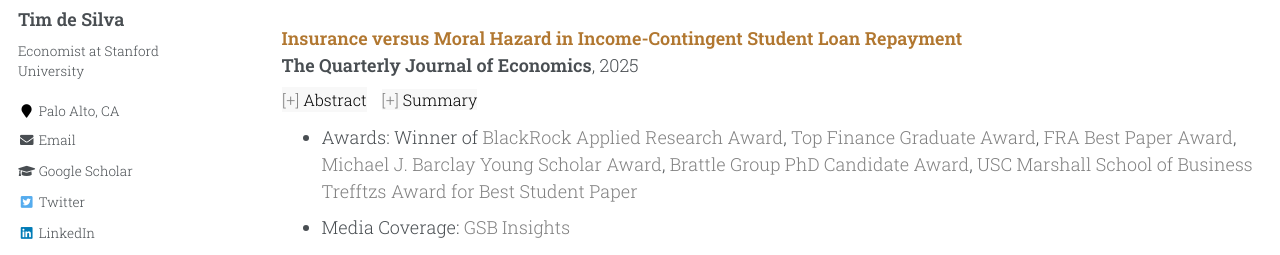
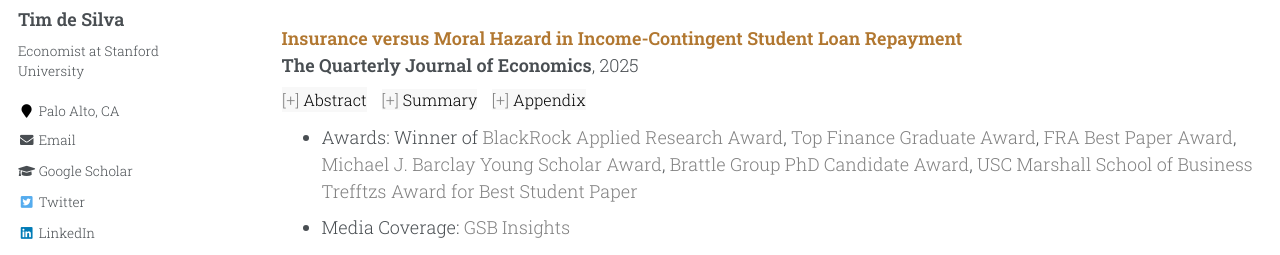
Before and after one commit to timhdesilva/timhdesilva.github.io, a Jekyll site: the page built from _pages/research.html, in a window 1280 px wide and 900 px high, scrolled down 878 px. Shown: the part 171-426 px from the top of the window. Built offline with Jekyll 4.4.1, drawn with Linux system fonts in a browser that asks for light colours.

Commit message:
uploaded JMP appendix

```diff
--- a/_pages/research.html
+++ b/_pages/research.html
@@ -135,6 +135,7 @@ We study the role of risk preferences and frictions in portfolio choice using va
   <br>
     <button class="abstract-button" data-target="jmp" style="margin-top:8px; margin-right:10px;">Abstract</button>
     <a style="text-decoration:none; background-color:#f8f8f8; font-size: 16px; font-family: Roboto Slab, serif; margin-right: 10px;" href="https://x.com/timdesilva/status/1728472810203279590?s=20"><span style="color: gray;">[+]</span> <span style="color:black;">Summary</span></a>
+    <a style="text-decoration:none; background-color:#f8f8f8; font-size: 16px; font-family: Roboto Slab, serif;" href="http://timhdesilva.github.io/files/papers/jmp_deSilva_appendix.pdf"><span style="color: gray;">[+]</span> <span style="color:black;">Appendix</span></a>
   <ul style="margin-top: -12px">
     <li>Awards: Winner of <a style="text-decoration:none; color:gray" href="https://www.blackrock.com/corporate/applied-research-award">BlackRock Applied Research Award</a>, <a style="text-decoration:none; color:gray" href="https://www.hec.edu/en/faculty-research/events/top-finance-graduate-award-hec-paris-0">Top Finance Graduate Award</a>, <a style="text-decoration:none; color:gray" href="https://fraconference.com/previous-programs/">FRA Best Paper Award</a>, <a style="text-decoration:none; color:gray" href="https://fraconference.com/previous-programs/">Michael J. Barclay Young Scholar Award</a>, <a style="text-decoration:none; color:gray" href="https://westernfinance.org/conference-2024/">Brattle Group PhD Candidate Award</a>, <a style="text-decoration:none; color:gray" href="https://westernfinance.org/conference-2024/">USC Marshall School of
       Business Trefftzs Award for Best Student Paper</a></li>
```
